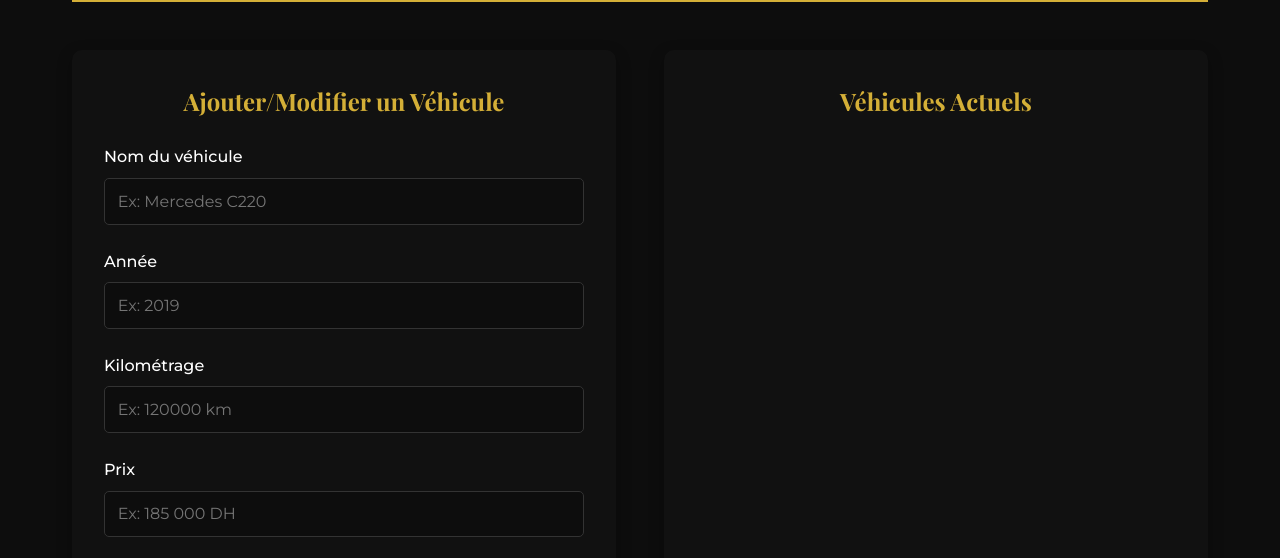
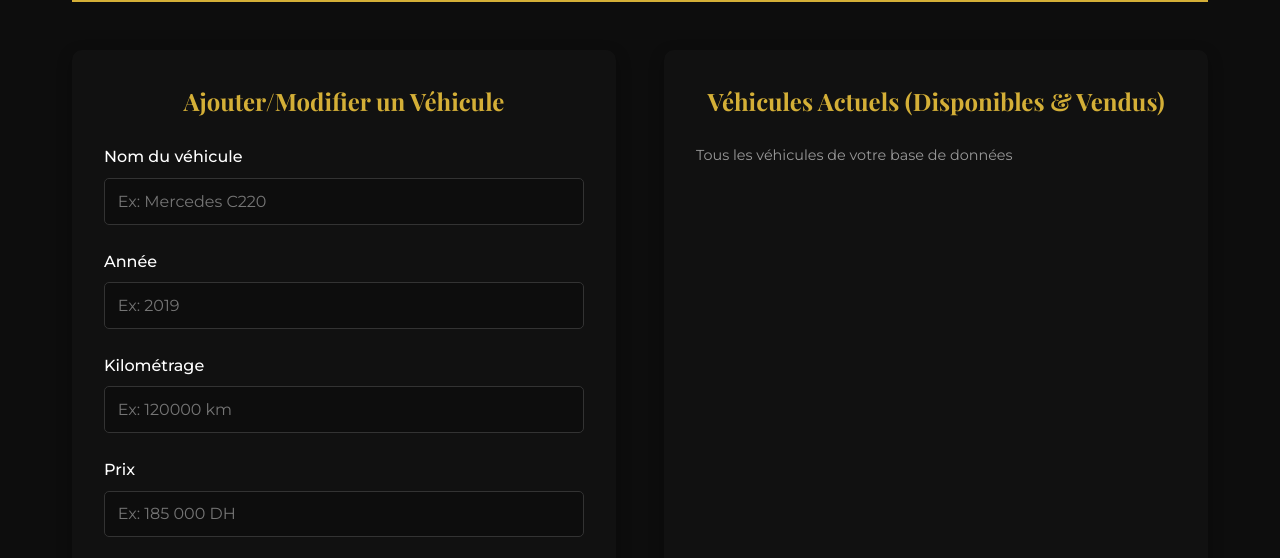
Before and after one commit to soltana11/website-voitures-0, a website: page admin/index.html in a window 1280 px wide. Shown: the part 192-750 px from the top of the page. Drawn offline with nearby package versions, Linux system fonts and the light colour scheme.

Commit message:
Improve admin panel vehicles display
- Add empty state message if no vehicles found
- Improve section title to clarify showing all vehicles
- Add description under title
- Better error handling and user feedback
- Admin can now clearly see all Véhicules Actuels

```diff
--- a/admin/admin.js
+++ b/admin/admin.js
@@ -33,6 +33,11 @@ function loadAdminVehicles() {
 function displayAdminVehicles(cars) {
   const vehiclesList = document.getElementById('vehiclesList');
   vehiclesList.innerHTML = '';
+
+  if (!cars || cars.length === 0) {
+    vehiclesList.innerHTML = '<p style="text-align: center; color: #999; padding: 2rem;">Aucun véhicule trouvé. Ajoutez-en un avec le formulaire à gauche.</p>';
+    return;
+  }
 
   cars.forEach((car, index) => {
     const statusBadge = car.status === 'sold' ? '<span class="status-badge sold">VENDU</span>' : '<span class="status-badge available">DISPONIBLE</span>';
--- a/admin/index.html
+++ b/admin/index.html
@@ -280,7 +280,8 @@
 
       <!-- Vehicles List Section -->
       <div class="vehicles-section">
-        <h2>Véhicules Actuels</h2>
+        <h2>Véhicules Actuels (Disponibles & Vendus)</h2>
+        <p style="color: #999; margin-bottom: 1rem; font-size: 0.9rem;">Tous les véhicules de votre base de données</p>
         <div id="vehiclesList"></div>
       </div>
     </div>
```
